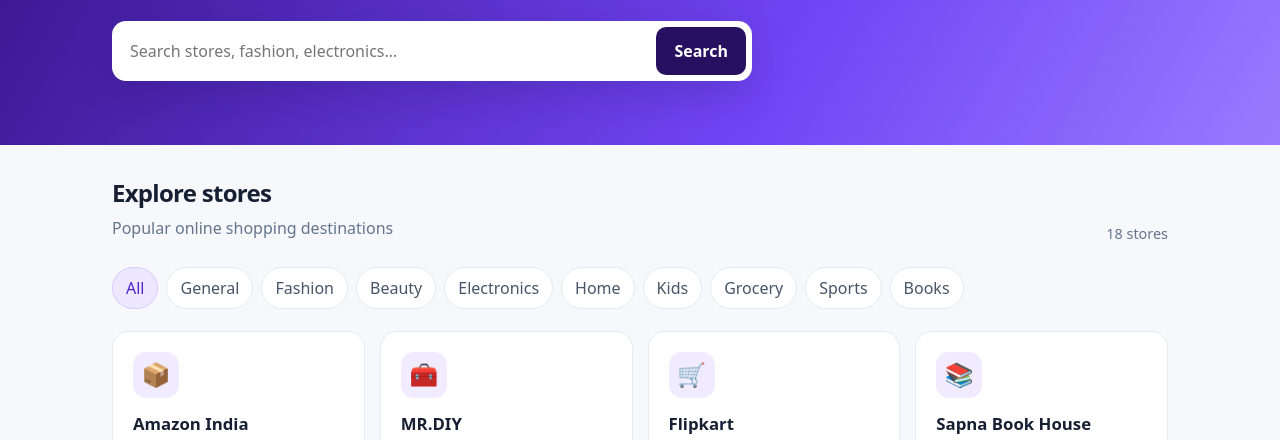
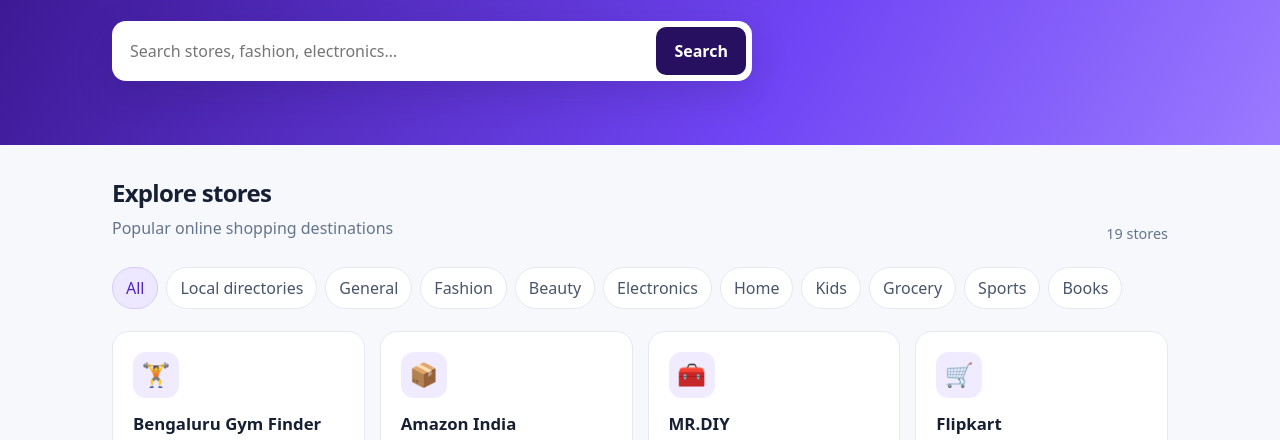
Before and after one commit to Ainn5/ShoppingDirectory, a plain HTML site: page index.html in a window 1280 px wide. Shown: the part 309-749 px from the top of the page. Drawn offline with Linux system fonts and the light colour scheme.

Commit message:
Link Bengaluru Gym Finder from directory homepage

```diff
--- a/index.html
+++ b/index.html
@@ -39,6 +39,7 @@
 <footer>Page owner: <strong>Ainn</strong> · Made for shoppers in India · Always check each store's official website for current prices and offers.</footer>
 <script>
 const stores=[
+{name:"Bengaluru Gym Finder",category:"Local directories",icon:"🏋️",desc:"Find Bengaluru gyms by neighbourhood with phone numbers, tap-to-call links and map directions. Page owner: Ainn.",url:"https://ainn5.github.io/ShoppingDirectory/gyms/"},
 {name:"Amazon India",category:"General",icon:"📦",desc:"Everyday essentials, gadgets, home and more.",url:"https://www.amazon.in/"},
 {name:"MR.DIY",category:"General",icon:"🧰",desc:"Home improvement, DIY tools, household essentials, stationery, toys and décor. Find Bengaluru branches using the official store locator.",url:"https://www.mrdiy.co.in/storelocator"},
 {name:"Flipkart",category:"General",icon:"🛒",desc:"A wide range of products across categories.",url:"https://www.flipkart.com/"},
```
